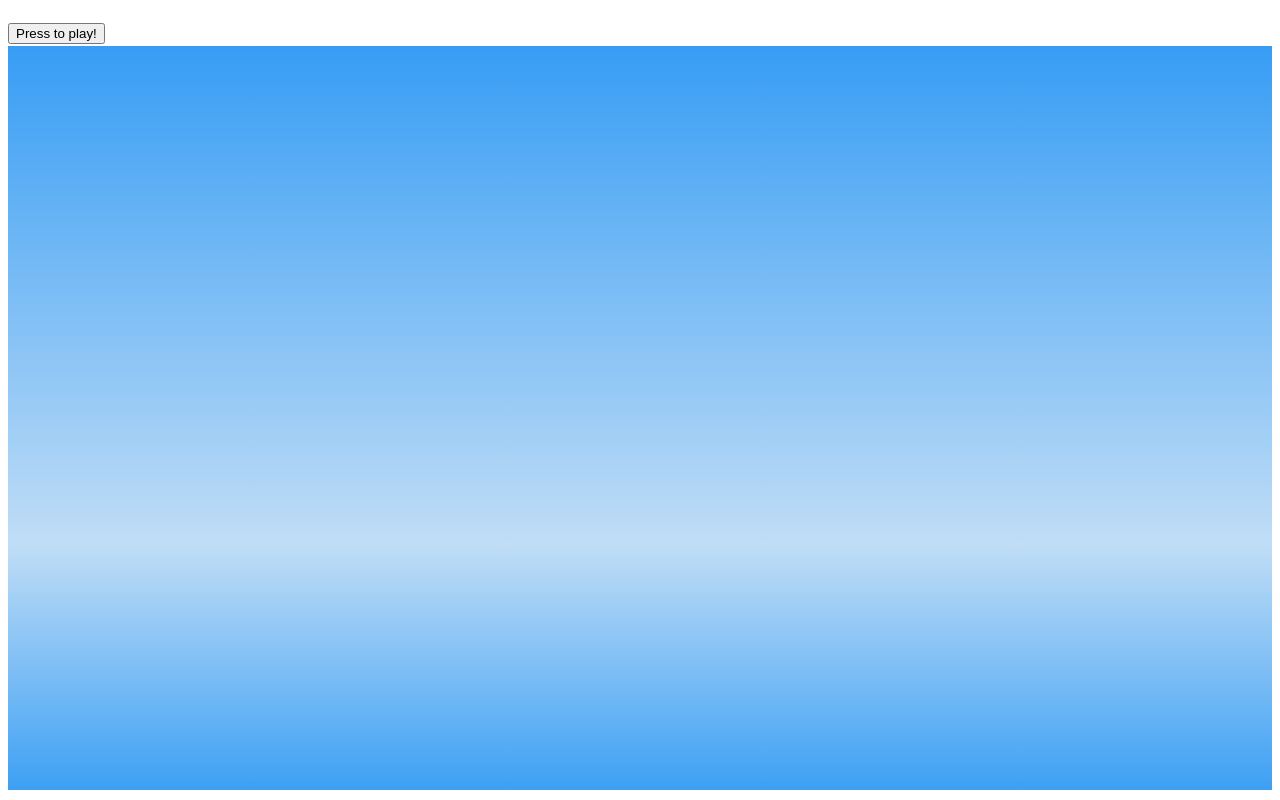
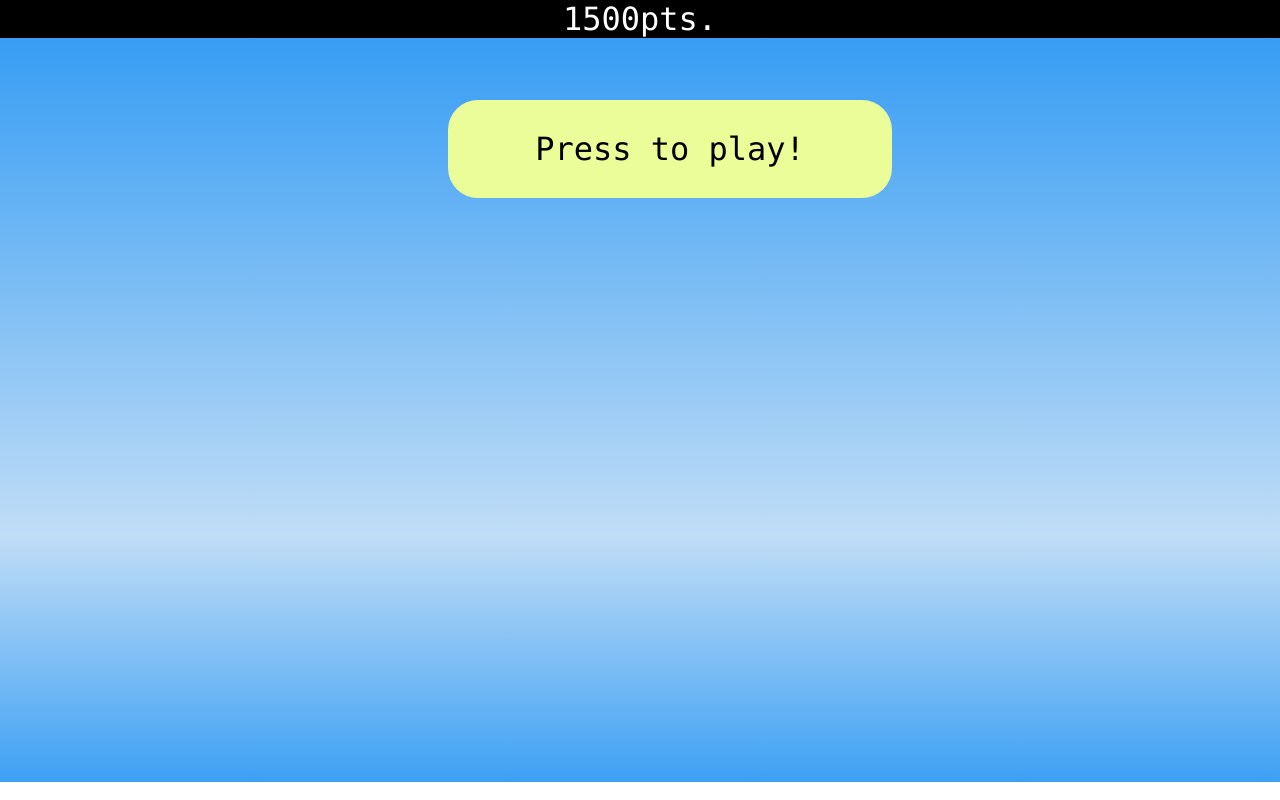
Before and after one commit to valkata033/Wizard-Game, a plain HTML site: page src/index.html in a window 1280 px wide. Drawn offline with Linux system fonts and the light colour scheme.

Commit message:
Add css to game-start and game-score divs

```diff
--- a/src/index.html
+++ b/src/index.html
@@ -10,10 +10,8 @@
 <body>
 
     <div class="game-section">
-        <div class="game-start">
-            <button>Press to play!</button>
-        </div>
-        <div class="game-score"></div>
+        <div class="game-start">Press to play!</div>
+        <div class="game-score">1500pts.</div>
         <div class="game-area"></div>
         <div class="game-over"></div>
 
--- a/src/style.css
+++ b/src/style.css
@@ -1,6 +1,7 @@
 body {
     font-size: 32px;
     font-family: consolas;
+    margin: 0;
 }
 
 .game-area {
@@ -13,3 +14,21 @@ body {
               rgba(192, 221, 246, 1) 33%,
               rgba(55, 157, 244, 1) 100%);
 }
+
+.game-start {
+    width: 30%;
+    position: absolute;
+    background-color: rgb(235, 253, 153);
+    border-radius: 30px;
+    top: 100px;
+    left: 35%;
+    padding: 30px;
+    text-align: center;
+    z-index: 1;
+}
+
+.game-score {
+    background-color: black;
+    color: white;
+    text-align: center;
+}
```
